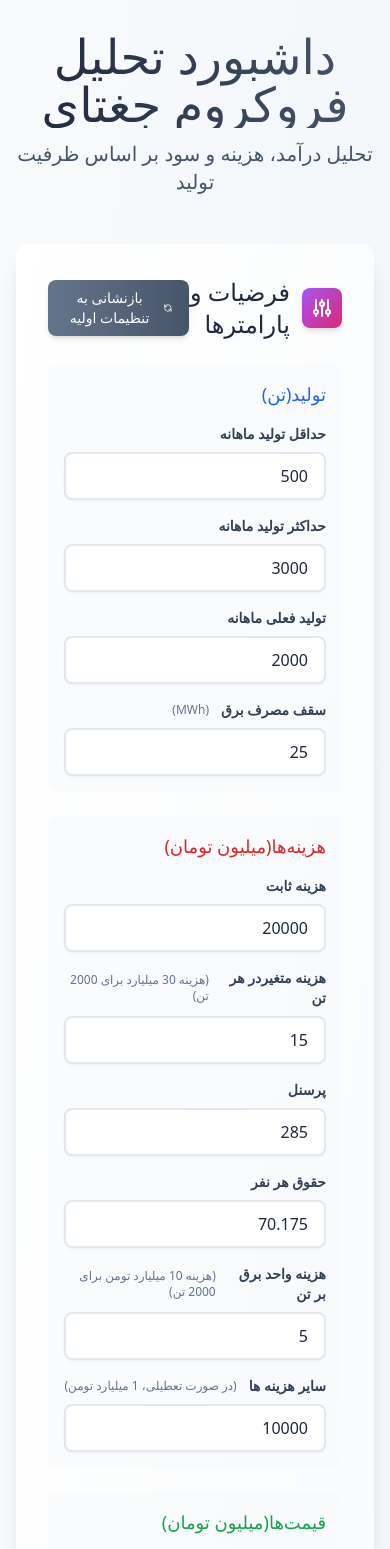
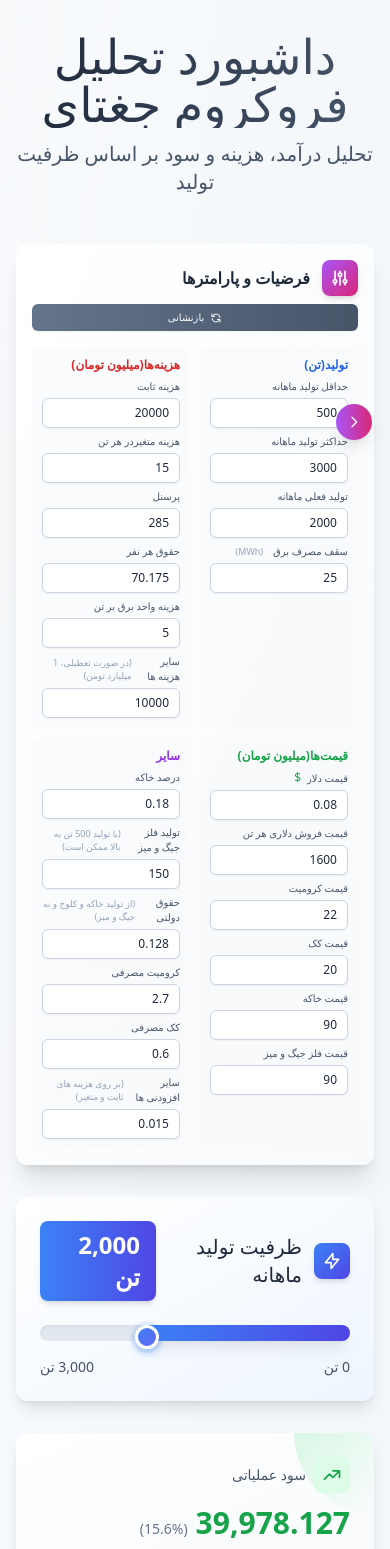
Before and after one commit to AliEmamian/part, a Next.js app: page / in a window 390 px wide. Shown: the top 1549 px of the page. Built offline with nearby package versions, Linux system fonts and the light colour scheme.

Commit message:
Implement collapsible Assumptions Panel with toggle button and update styles for improved responsiveness

```diff
--- a/app/page.tsx
+++ b/app/page.tsx
@@ -13,6 +13,7 @@ export default function Home() {
   const [selectedCapacity, setSelectedCapacity] = useState<number>(2000);
   const [initialCapacity, setInitialCapacity] = useState<number>(2000);
   const [loading, setLoading] = useState(true);
+  const [isPanelOpen, setIsPanelOpen] = useState(true);
   const [calculationResult, setCalculationResult] = useState(
     calculate(2000, {})
   );
@@ -87,8 +88,16 @@ export default function Home() {
           </p>
         </header>
 
-        {/* Assumptions Panel */}
-        <div className="mb-8">
+        {/* Main Layout: Assumptions Panel on left, Content on right */}
+        <div className={`grid gap-8 transition-all duration-300 ${
+          isPanelOpen
+            ? 'lg:grid-cols-[320px_1fr] xl:grid-cols-[350px_1fr]'
+            : 'lg:grid-cols-[0_1fr]'
+        }`}>
+          {/* Left Column: Assumptions Panel */}
+          <div className={`lg:sticky lg:top-8 lg:h-fit transition-all duration-300 ${
+            isPanelOpen ? 'opacity-100 translate-x-0' : 'opacity-0 -translate-x-full lg:w-0 overflow-hidden'
+          }`}>
             <AssumptionsPanel
               assumptions={assumptions}
               onAssumptionChange={handleAssumptionChange}
@@ -96,8 +105,30 @@ export default function Home() {
             />
           </div>
 
+          {/* Toggle Button */}
+          <button
+            onClick={() => setIsPanelOpen(!isPanelOpen)}
+            className={`fixed top-1/2 z-50 -translate-y-1/2 rounded-full bg-gradient-to-r from-purple-500 to-pink-600 p-2.5 shadow-lg transition-all duration-300 hover:scale-110 hover:shadow-xl ${
+              isPanelOpen
+                ? 'left-[336px] xl:left-[366px]'
+                : 'right-4'
+            }`}
+            aria-label={isPanelOpen ? 'بستن پنل فرضیات' : 'باز کردن پنل فرضیات'}
+          >
+            <svg
+              className={`h-4 w-4 text-white transition-transform duration-300 ${isPanelOpen ? 'rotate-180' : ''}`}
+              fill="none"
+              stroke="currentColor"
+              viewBox="0 0 24 24"
+            >
+              <path strokeLinecap="round" strokeLinejoin="round" strokeWidth={2} d="M15 19l-7-7 7-7" />
+            </svg>
+          </button>
+
+          {/* Right Column: Main Content */}
+          <div className="space-y-8">
             {/* Capacity Slider */}
-        <div className="mb-8">
+            <div>
               <CapacitySlider
                 capacity={selectedCapacity}
                 initialCapacity={initialCapacity}
@@ -106,7 +137,7 @@ export default function Home() {
             </div>
 
             {/* Summary Cards */}
-        <div className="mb-8 grid gap-6 md:grid-cols-3">
+            <div className="grid gap-6 md:grid-cols-3">
           <div className="group relative overflow-hidden rounded-xl bg-gradient-to-br from-white to-slate-50 p-6 shadow-lg transition-all duration-300 hover:scale-105 hover:shadow-2xl dark:from-slate-800 dark:to-slate-900">
             <div className="absolute top-0 right-0 h-20 w-20 rounded-bl-full bg-gradient-to-br from-green-400/20 to-transparent"></div>
             <div className="relative">
@@ -195,7 +226,7 @@ export default function Home() {
         </div>
 
             {/* Detailed Breakdown */}
-        <div className="mb-8 rounded-xl bg-gradient-to-br from-white to-slate-50 p-8 shadow-xl transition-shadow duration-300 hover:shadow-2xl dark:from-slate-800 dark:to-slate-900">
+            <div className="rounded-xl bg-gradient-to-br from-white to-slate-50 p-8 shadow-xl transition-shadow duration-300 hover:shadow-2xl dark:from-slate-800 dark:to-slate-900">
           <div className="mb-6 flex items-center gap-3">
             <div className="rounded-lg bg-gradient-to-br from-blue-500 to-purple-600 p-2">
               <svg className="h-6 w-6 text-white" fill="none" stroke="currentColor" viewBox="0 0 24 24">
@@ -413,7 +444,7 @@ export default function Home() {
             </div>
           </div>
             </div>
-        <div className="mb-8 grid gap-6 md:grid-cols-2">
+            <div className="grid gap-6 md:grid-cols-2">
               <div className="group rounded-xl bg-gradient-to-br from-white to-slate-50 p-6 shadow-lg transition-all duration-300 hover:scale-[1.02] hover:shadow-2xl dark:from-slate-800 dark:to-slate-900">
                 <div className="mb-4 flex items-center gap-3">
                   <div className="rounded-lg bg-gradient-to-br from-green-400 to-emerald-500 p-2">
@@ -449,5 +480,7 @@ export default function Home() {
             </div>
           </div>
         </div>
+      </div>
+    </div>
   );
 }
--- a/components/AssumptionsPanel.tsx
+++ b/components/AssumptionsPanel.tsx
@@ -77,21 +77,21 @@ export default function AssumptionsPanel({
     const isDollarPrice = key === 'قیمت دلار';
 
     return (
-      <div key={key} className="space-y-2 transition-transform duration-200 hover:scale-[1.02]">
-        <label className="flex items-center gap-2 text-sm font-semibold text-slate-700 dark:text-slate-300">
+      <div key={key} className="space-y-1 transition-transform duration-200 hover:scale-[1.01]">
+        <label className="flex items-center gap-1.5 text-[10px] font-medium text-slate-600 dark:text-slate-400">
           {assumption.label}
           {isDollarPrice && (
-            <span className="text-base font-normal text-green-600 dark:text-green-400">$</span>
+            <span className="text-xs font-normal text-green-600 dark:text-green-400">$</span>
           )}
           {assumption.unit && (
-            <span className="mr-1 text-xs font-normal text-slate-500">({assumption.unit})</span>
+            <span className="mr-1 text-[9px] font-normal text-slate-400">({assumption.unit})</span>
           )}
         </label>
         <input
           type="number"
           value={localAssumptions[key].value}
           onChange={(e) => handleChange(key, e.target.value)}
-          className="w-full rounded-lg border-2 border-slate-200 bg-white px-4 py-2.5 text-slate-800 shadow-sm transition-all duration-200 focus:border-blue-500 focus:outline-none focus:ring-2 focus:ring-blue-500/20 focus:shadow-md dark:border-slate-600 dark:bg-slate-700 dark:text-slate-100 dark:focus:border-blue-400"
+          className="w-full rounded-md border border-slate-300 bg-white px-2.5 py-1.5 text-xs text-slate-800 shadow-sm transition-all duration-200 focus:border-blue-400 focus:outline-none focus:ring-1 focus:ring-blue-400/30 focus:shadow-sm dark:border-slate-600 dark:bg-slate-700 dark:text-slate-100 dark:focus:border-blue-500 dark:focus:ring-blue-500/30"
           step="any"
         />
       </div>
@@ -99,33 +99,33 @@ export default function AssumptionsPanel({
   };
 
   return (
-    <div className="rounded-xl bg-gradient-to-br from-white to-slate-50 p-8 shadow-xl transition-shadow duration-300 hover:shadow-2xl dark:from-slate-800 dark:to-slate-900">
-      <div className="mb-6 flex items-center justify-between">
+    <div className="rounded-xl bg-gradient-to-br from-white to-slate-50 p-4 shadow-xl transition-shadow duration-300 hover:shadow-2xl dark:from-slate-800 dark:to-slate-900">
+      <div className="mb-4 flex flex-col gap-2">
         <div className="flex items-center gap-3">
           <div className="rounded-lg bg-gradient-to-br from-purple-500 to-pink-600 p-2 shadow-md">
-            <svg className="h-6 w-6 text-white" fill="none" stroke="currentColor" viewBox="0 0 24 24">
+            <svg className="h-5 w-5 text-white" fill="none" stroke="currentColor" viewBox="0 0 24 24">
               <path strokeLinecap="round" strokeLinejoin="round" strokeWidth={2} d="M12 6V4m0 2a2 2 0 100 4m0-4a2 2 0 110 4m-6 8a2 2 0 100-4m0 4a2 2 0 110-4m0 4v2m0-6V4m6 6v10m6-2a2 2 0 100-4m0 4a2 2 0 110-4m0 4v2m0-6V4" />
             </svg>
           </div>
-          <h2 className="text-2xl font-normal text-slate-800 dark:text-slate-100">
+          <h2 className="text-base font-semibold text-slate-800 dark:text-slate-100">
             فرضیات و پارامترها
           </h2>
         </div>
         <button
           onClick={onReset}
-          className="flex items-center gap-2 rounded-lg bg-gradient-to-r from-slate-500 to-slate-600 px-4 py-2 text-sm font-normal text-white shadow-md transition-all duration-200 hover:from-slate-600 hover:to-slate-700 hover:shadow-lg active:scale-95 dark:from-slate-600 dark:to-slate-700 dark:hover:from-slate-700 dark:hover:to-slate-800"
+          className="flex w-full items-center justify-center gap-1.5 rounded-md bg-gradient-to-r from-slate-500 to-slate-600 px-2.5 py-1.5 text-[10px] font-medium text-white shadow-sm transition-all duration-200 hover:from-slate-600 hover:to-slate-700 hover:shadow-md active:scale-95 dark:from-slate-600 dark:to-slate-700 dark:hover:from-slate-700 dark:hover:to-slate-800"
         >
-          <svg className="h-4 w-4" fill="none" stroke="currentColor" viewBox="0 0 24 24">
+          <svg className="h-3 w-3" fill="none" stroke="currentColor" viewBox="0 0 24 24">
             <path strokeLinecap="round" strokeLinejoin="round" strokeWidth={2} d="M4 4v5h.582m15.356 2A8.001 8.001 0 004.582 9m0 0H9m11 11v-5h-.581m0 0a8.003 8.003 0 01-15.357-2m15.357 2H15" />
           </svg>
-          <span>بازنشانی به تنظیمات اولیه</span>
+          <span>بازنشانی</span>
         </button>
       </div>
 
-      <div className="grid gap-6 md:grid-cols-2 lg:grid-cols-4">
+      <div className="grid grid-cols-2 gap-2.5">
         {/* فرضیات تولید */}
-        <div className="space-y-4 rounded-lg bg-slate-50/50 p-4 dark:bg-slate-800/50">
-          <h3 className="text-lg font-normal text-blue-600 dark:text-blue-400">
+        <div className="space-y-1.5 rounded-lg bg-slate-50/50 p-2.5 dark:bg-slate-800/50">
+          <h3 className="text-xs font-semibold text-blue-600 dark:text-blue-400 mb-1.5">
             تولید(تن)
           </h3>
           {productionAssumptions.map((key) =>
@@ -134,8 +134,8 @@ export default function AssumptionsPanel({
         </div>
 
         {/* فرضیات هزینه */}
-        <div className="space-y-4 rounded-lg bg-slate-50/50 p-4 dark:bg-slate-800/50">
-          <h3 className="text-lg font-normal text-red-600 dark:text-red-400">
+        <div className="space-y-1.5 rounded-lg bg-slate-50/50 p-2.5 dark:bg-slate-800/50">
+          <h3 className="text-xs font-semibold text-red-600 dark:text-red-400 mb-1.5">
             هزینه‌ها(میلیون تومان)
           </h3>
           {costAssumptions.map((key) =>
@@ -144,8 +144,8 @@ export default function AssumptionsPanel({
         </div>
 
         {/* فرضیات قیمت */}
-        <div className="space-y-4 rounded-lg bg-slate-50/50 p-4 dark:bg-slate-800/50">
-          <h3 className="text-lg font-normal text-green-600 dark:text-green-400">
+        <div className="space-y-1.5 rounded-lg bg-slate-50/50 p-2.5 dark:bg-slate-800/50">
+          <h3 className="text-xs font-semibold text-green-600 dark:text-green-400 mb-1.5">
             قیمت‌ها(میلیون تومان)
           </h3>
           {priceAssumptions.map((key) =>
@@ -154,8 +154,8 @@ export default function AssumptionsPanel({
         </div>
 
         {/* سایر فرضیات */}
-        <div className="space-y-4 rounded-lg bg-slate-50/50 p-4 dark:bg-slate-800/50">
-          <h3 className="text-lg font-normal text-purple-600 dark:text-purple-400">
+        <div className="space-y-1.5 rounded-lg bg-slate-50/50 p-2.5 dark:bg-slate-800/50">
+          <h3 className="text-xs font-semibold text-purple-600 dark:text-purple-400 mb-1.5">
             سایر
           </h3>
           {otherAssumptions.map((key) =>
--- a/public/assumptions.json
+++ b/public/assumptions.json
@@ -50,7 +50,7 @@
   "هزینه متغیردر هر تن": {
     "label": "هزینه متغیردر هر تن",
     "value": 15.0,
-    "unit": "هزینه 30 میلیارد برای 2000 تن",
+    "unit": "",
     "row": 16
   },
   "پرسنل": {
@@ -92,7 +92,7 @@
   "هزینه واحد برق بر تن": {
     "label": "هزینه واحد برق بر تن",
     "value": 5.0,
-    "unit": "هزینه 10 میلیارد تومن برای 2000 تن",
+    "unit": "",
     "row": 25
   },
   "قیمت خاکه": {
```
Lines whose indentation alone changed are shown as unchanged.
